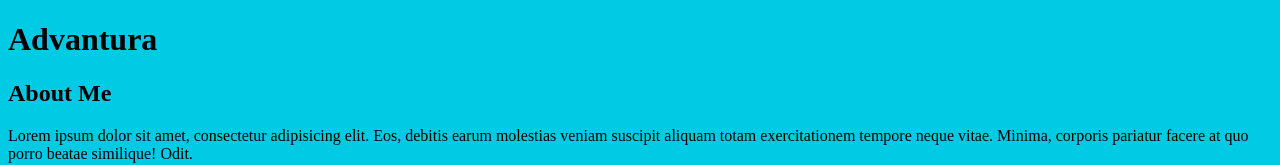
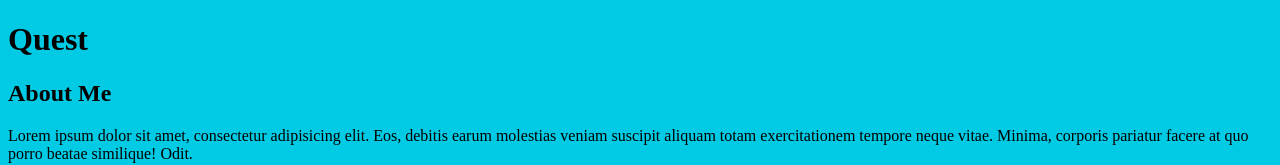
Before and after one commit to susantikcm/new-git-course, a plain HTML site: page index.html in a window 1280 px wide. Shown: the top 165 px of the page. Drawn offline with Linux system fonts and the light colour scheme.

Commit message:
update heading

```diff
--- a/index.html
+++ b/index.html
@@ -9,7 +9,7 @@
 </head>
 <body>
     <header>
-        <h1>Advantura</h1>
+        <h1>Quest</h1>
     </header>
     <div class="container">
         <main>
```
